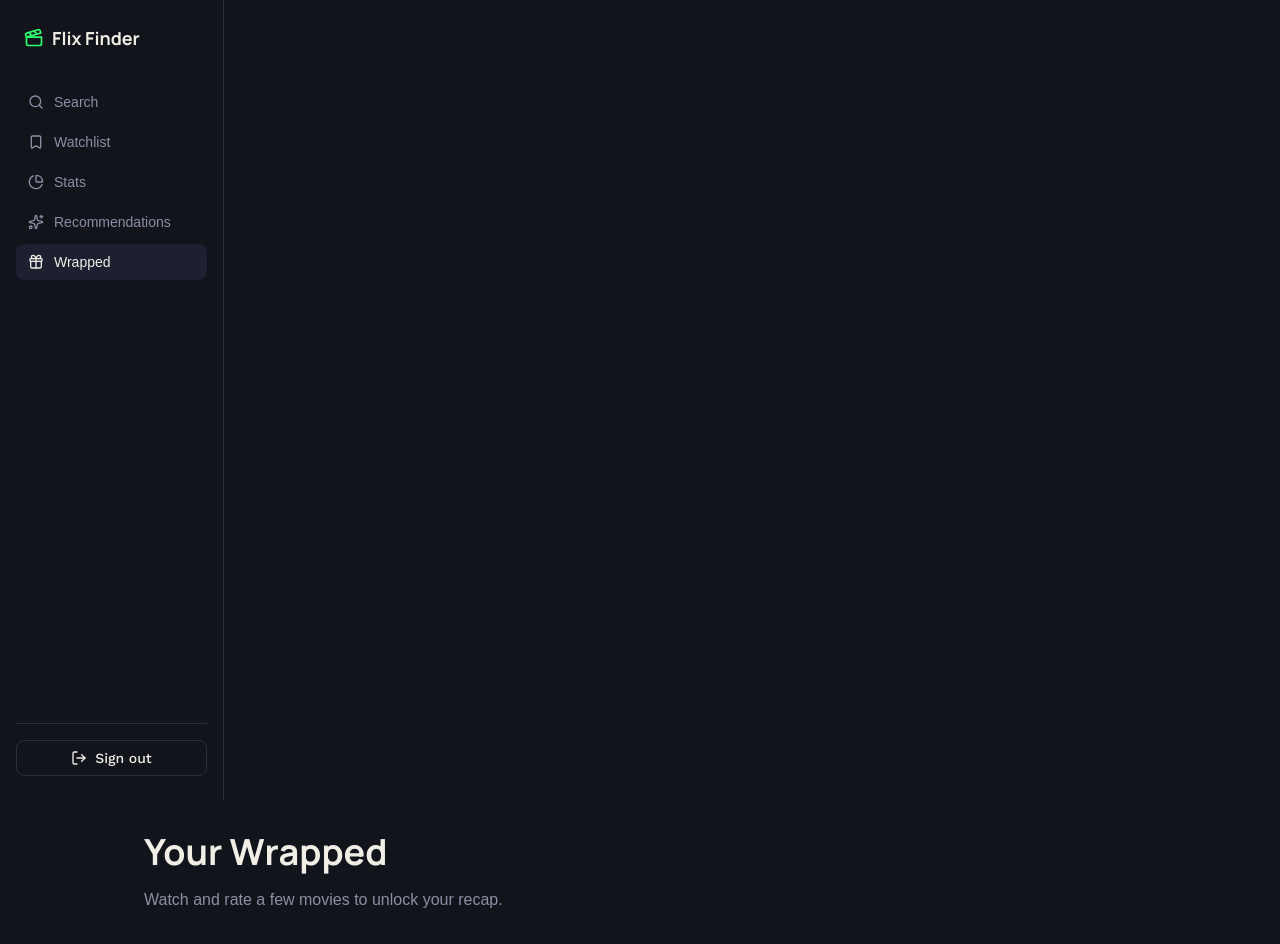
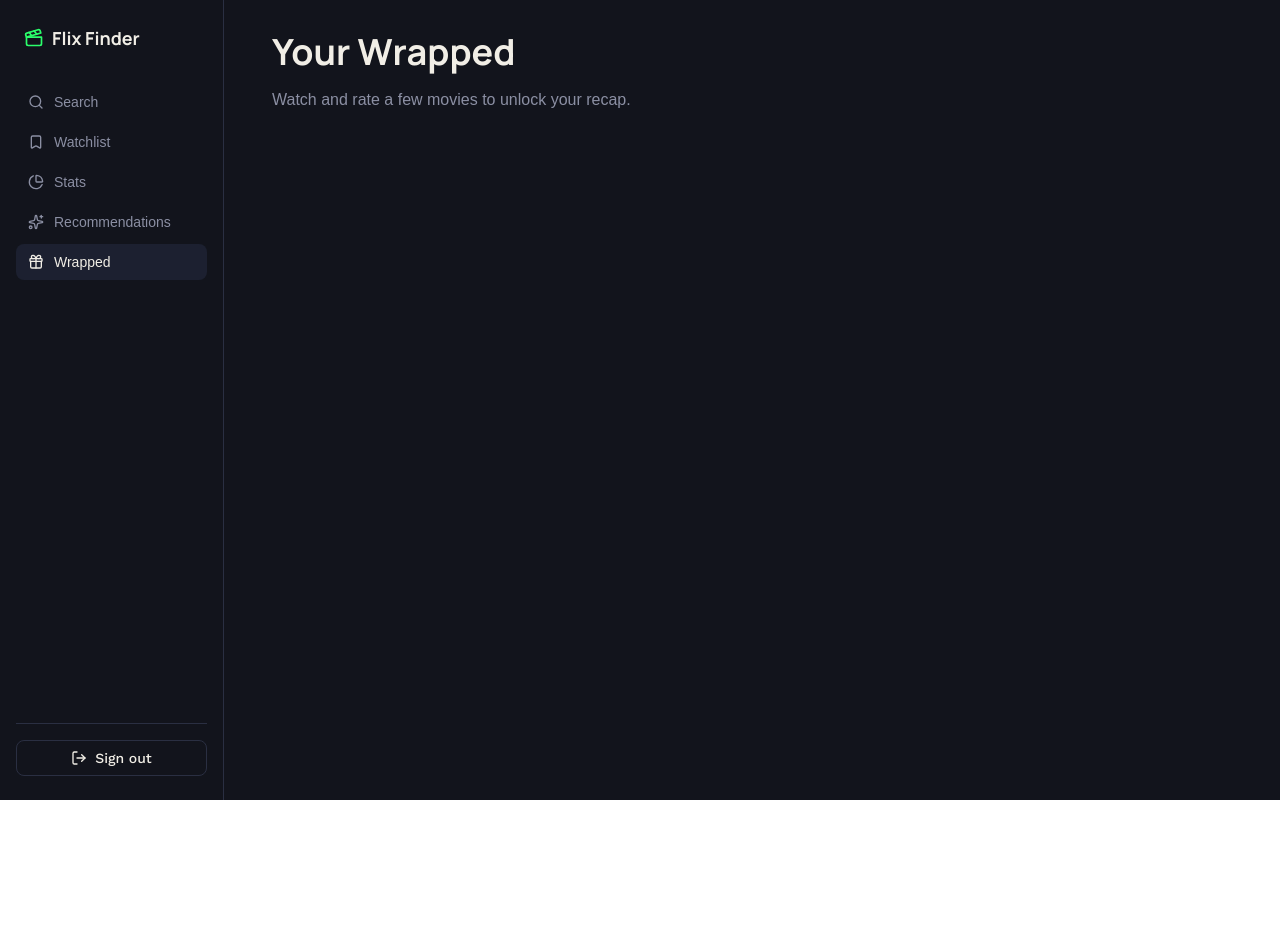
Before and after one commit to vraj-shah-projects/flix-finder, a Next.js app: page /wrapped in a window 1280 px wide. After the commit the page ends 800 px from the top, so only its background shows below. Built offline with nearby package versions, Linux system fonts and the light colour scheme; no server answers; the database is empty; a web font is replaced by a local one.

Commit message:
Fixed bug in layout.tsx causing a big gap on each page.

```diff
--- a/app/(authenticated)/layout.tsx
+++ b/app/(authenticated)/layout.tsx
@@ -6,9 +6,9 @@ export default async function AuthenticatedLayout({ children }: { children: Reac
   const { data: authData } = await supabase.auth.getClaims()
 
   return (
-    <div className="min-h-screen bg-bg">
+    <div className="min-h-screen bg-bg flex">
       <NavBar email={authData?.claims?.email} />
-      <div className="px-4 py-8 max-w-5xl mx-auto">{children}</div>
+      <div className="flex-1 px-4 sm:px-8 py-8 max-w-5xl mx-auto">{children}</div>
     </div>
   )
 }
```
